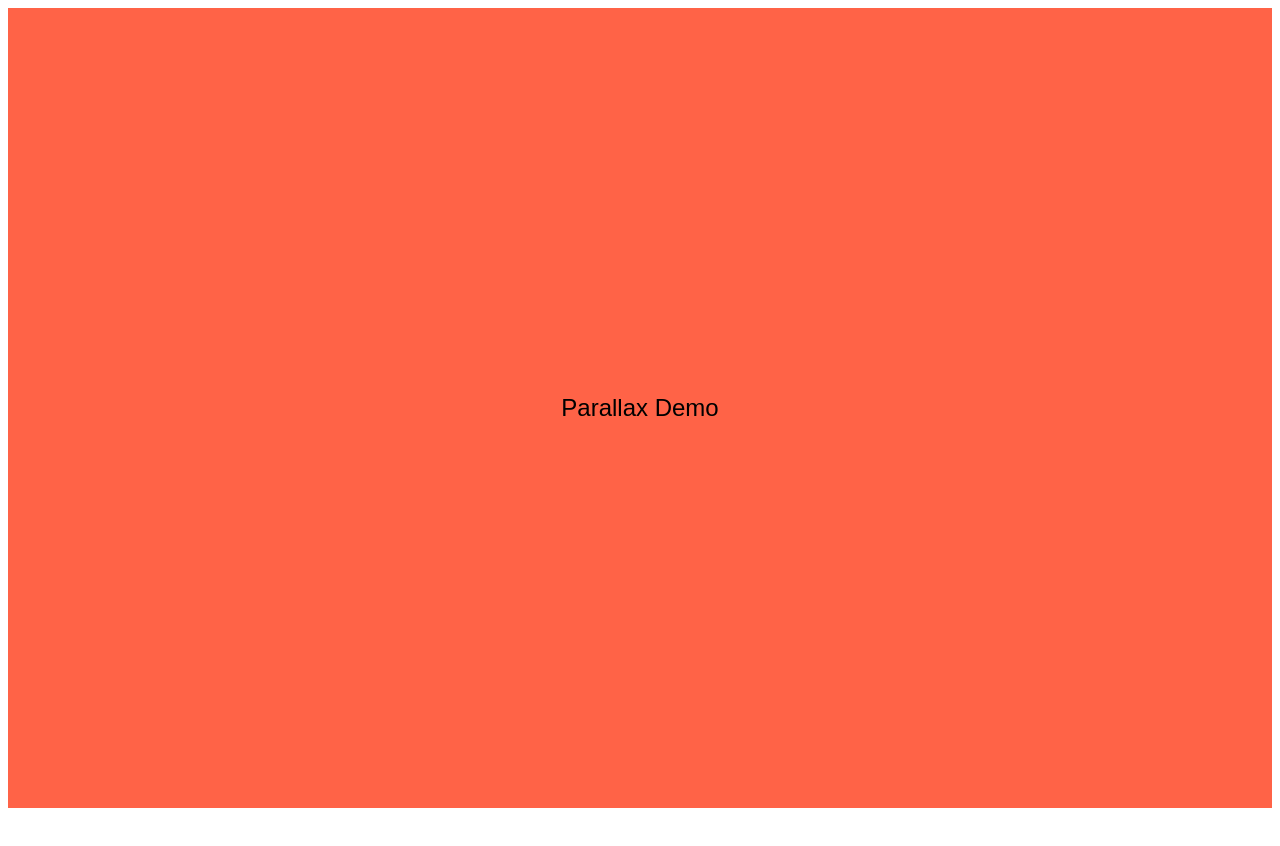
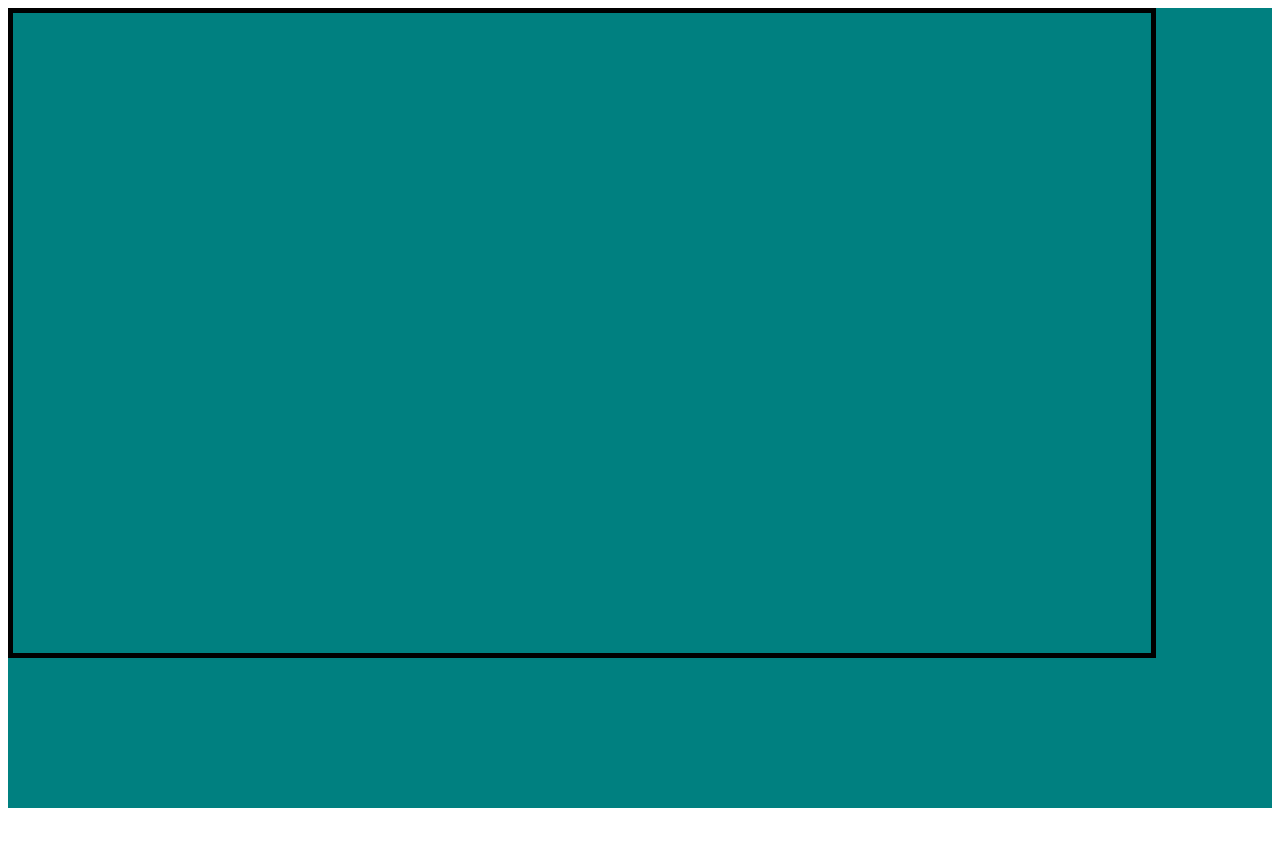
Before and after one commit to ratnesh-mether/my-portfolio, a React (Create React App) app: page / in a window 1280 px wide. Shown: the top 846 px of the page. Before the commit the page ends 816 px from the top, so only its background shows below. Built offline with nearby package versions, Linux system fonts and the light colour scheme.

Commit message:
[6]: Final Scroll Effect Added.

```diff
--- a/src/App.js
+++ b/src/App.js
@@ -3,30 +3,43 @@ import './App.scss';
 function App() {
   return (
     <div className="App">
-      <div className="parallax_wrapper">
+      {/* <div className="parallax_wrapper">
         <div className="parallax_group intro_screen" id="intro">
           Parallax Demo
         </div>
         <div className="parallax_group" id="group-1">
           <div className="parallax_layer base_layer">
-            Base Layer Page
+            <h1>Base Layer Page</h1>
           </div>
           <div className="parallax_layer mid_layer">
-            Mid Layer Page
+            <h1> Mid Layer Page</h1>
           </div>
         </div>
         <div className="parallax_group" id="group-2" >
           <div className="parallax_layer mid_layer">
-            Mid Layer Page
+            <h1>Mid Layer Page-1</h1>
           </div>
           <div className="parallax_layer top_layer">
-            Top Layer Page
+            <h1>Top Layer Page</h1>
           </div>
         </div>
         <div className="parallax_group outro_screen" id="outro">
           The End
         </div>
-      </div>
+      </div> */}
+      <section className="position one">
+        <div className="inner"></div>
+      </section>
+      <section className="position two">
+        <div className="inner"></div>
+      </section>
+      <section className="position three">
+        <div className="inner"></div>
+      </section>
+      <section className="position four">
+        <div className="inner"></div>
+      </section>
+
     </div>
   );
 }
--- a/src/App.scss
+++ b/src/App.scss
@@ -68,3 +68,44 @@
 }
 #outro {
 }
+.position {
+  height: 100vh;
+  position: sticky;
+  bottom: 0;
+}
+.one {
+  background-color: teal;
+  z-index: 7;
+  .inner {
+    height: 80vh;
+    width: 90%;
+    border: 5px solid black;
+  }
+}
+.two {
+  background-color: tomato;
+  z-index: 5;
+  .inner {
+    height: 80vh;
+    width: 90%;
+    border: 5px solid black;
+  }
+}
+.three {
+  background-color: palevioletred;
+  z-index: 3;
+  .inner {
+    height: 80vh;
+    width: 90%;
+    border: 5px solid black;
+  }
+}
+.four {
+  background-color: yellowgreen;
+  z-index: 1;
+  .inner {
+    height: 80vh;
+    width: 90%;
+    border: 5px solid black;
+  }
+}
```
